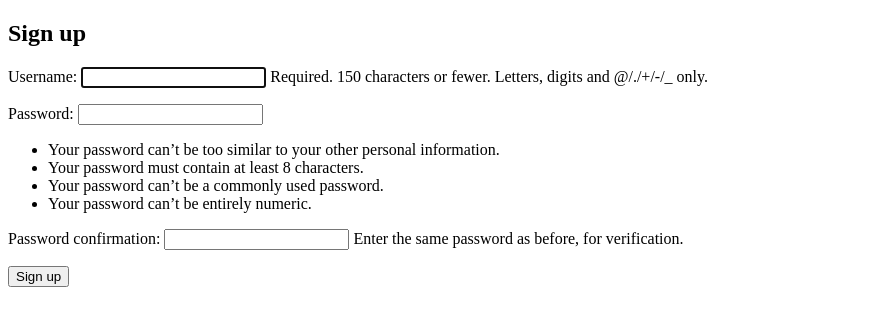
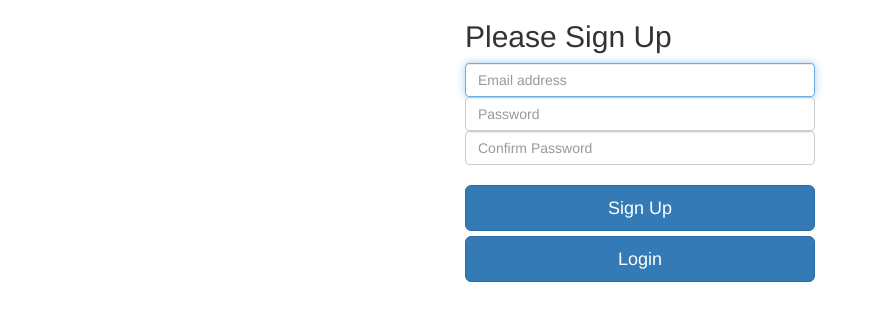
Before and after one commit to is-ashish/Myblogs-in-Python-Django, a Django app: page /signup/ in a window 1280 px wide. Shown: the top 326 px of the page, without its empty margins (0-875 px from the left). Run offline with Django 3.2, Linux system fonts and the light colour scheme; some libraries are stand-ins or nearby versions.

Commit message:
new changes

```diff
--- a/blog/templates/blog/signup.html
+++ b/blog/templates/blog/signup.html
@@ -3,18 +3,42 @@
 <head>
     <meta charset="UTF-8">
     <title>Signup</title>
+    <link href="https://maxcdn.bootstrapcdn.com/bootstrap/3.3.7/css/bootstrap.min.css"
+          rel="stylesheet" integrity="sha384-BVYiiSIFeK1dGmJRAkycuHAHRg32OmUcww7on3RYdg4Va+PmSTsz/K68vbdEjh4u"
+          crossorigin="anonymous">
     <script src="https://code.jquery.com/jquery-3.2.1.min.js"></script>
+    <script src="https://maxcdn.bootstrapcdn.com/bootstrap/3.3.7/js/bootstrap.min.js"
+            integrity="sha384-Tc5IQib027qvyjSMfHjOMaLkfuWVxZxUPnCJA7l2mCWNIpG9mGCD8wGNIcPD7Txa"
+            crossorigin="anonymous"></script>
 </head>
 <body>
-{% block content %}
- <div class="container">
-     <h2>Sign up</h2>
-  <form method="post">
-    {% csrf_token %}
-    {{ form.as_p }}
-    <button type="submit">Sign up</button>
-  </form></div>
 
-{% endblock %}
+<div class="container">
+    <div class="col-md-4 col-md-offset-4">
+    <form class="form-signin" method="post" action=  "{% url 'blog:login' %}">
+        {% csrf_token %}
+        <h2 class="form-signin-heading">Please Sign Up</h2>
+        <label for="inputEmail" class="sr-only">Email address</label>
+        <input type="email" id="inputEmail" class="form-control" placeholder="Email address"
+               name="username" required autofocus>
+        <label for="inputPassword" class="sr-only">Password</label>
+        <input type="password" name="password1" id="inputPassword1" class="form-control" placeholder="Password" required>
+        <label for="inputPassword" class="sr-only">Password</label>
+        <input type="password" name="password2" id="inputPassword2" class="form-control" placeholder="Confirm Password" required><br/>
+
+        <button class="btn btn-lg btn-primary btn-block" type="submit">Sign Up</button>
+        <a href="{% url 'blog:login' %}" class="btn btn-lg btn-primary btn-block" role="button">Login</a>
+
+    </form>
+</div>
+</div> <!-- /container -->
+
+
+<!-- Bootstrap core JavaScript
+================================================== -->
+<!-- Placed at the end of the document so the pages load faster -->
+<!-- IE10 viewport hack for Surface/desktop Windows 8 bug -->
+<script src="../../../../assets/js/ie10-viewport-bug-workaround.js"></script>
+
 </body>
 </html>
--- a/blog/templates/registration/logged_out.html
+++ b/blog/templates/registration/logged_out.html
@@ -11,7 +11,7 @@
 <div class="container">
     <h2>Logged out</h2>
   <p>You have been successfully logged out.</p>
-  <p><a href="{% url 'login' %}">Log in</a> again.</p>
+  <h3></h3><a href="{% url 'blog:login' %}">Log in</a> again.<h3
 </div>
 
 {% endblock %}
--- a/blog/urls.py
+++ b/blog/urls.py
@@ -12,7 +12,7 @@ urlpatterns =[
       url(r'^add-code/$', add_code, name='add_code'),
       url(r'^get-profile/$',get_profile,name='get_profile'),
       url(r'^admin/', admin.site.urls),
-      url(r'^$',home,name='home'),
+      url(r'^home/$',home,name='home'),
 ]
 
 
--- a/blog/views.py
+++ b/blog/views.py
@@ -1,10 +1,11 @@
 import json
 from django.shortcuts import render ,redirect
+from django.urls import reverse
 from django.contrib.auth import login as auth_login ,authenticate
 from django.contrib.auth.forms import UserCreationForm,User
 from .models import UserKeyword,UserCode,Code
 from django.shortcuts import HttpResponse
-from django.http import Http404
+from django.http import Http404,HttpResponseRedirect
 
 
 def login(request):
@@ -25,9 +26,8 @@ def signup(request):
             form.save()
             username = form.cleaned_data.get('username')
             raw_password = form.cleaned_data.get('password1')
-            user = authenticate(username=username, password=raw_password)
+            user=auth_login(username=username,password=raw_password)
             auth_login(request,user)
-            #login(request , user,)
             return redirect('login')
     else:
         form = UserCreationForm()
@@ -36,9 +36,20 @@ def signup(request):
 
 
 def home(request):
-    allcode=Code.objects.all()
-    context={'allcode':allcode,}
-    return render(request,'blog/home.html',context)
+    user=request.user
+
+    if  user.is_authenticated():
+        print "authenticated"
+        print "_" * 100
+        allcode=Code.objects.all()
+        context={'allcode':allcode,}
+        return render(request,'blog/home.html',context)
+    else:
+        print "un+authenticated"
+        print "_" * 100
+        cv={}
+        return HttpResponseRedirect(reverse('blog:login'))
+
 
 
 def add_keyword(request):
--- a/project1/urls.py
+++ b/project1/urls.py
@@ -18,5 +18,5 @@ from django.contrib import admin
 
 urlpatterns = [
     url(r'^admin/', admin.site.urls),
-    url(r'',include('blog.urls')),
+    url(r'^',include('blog.urls',namespace='blog')),
 ]
```
Also changed, not shown: blog/templates/blog/home.html (+4 -4 lines), blog/templates/registration/login.html (+3 -7 lines), db.sqlite3.
